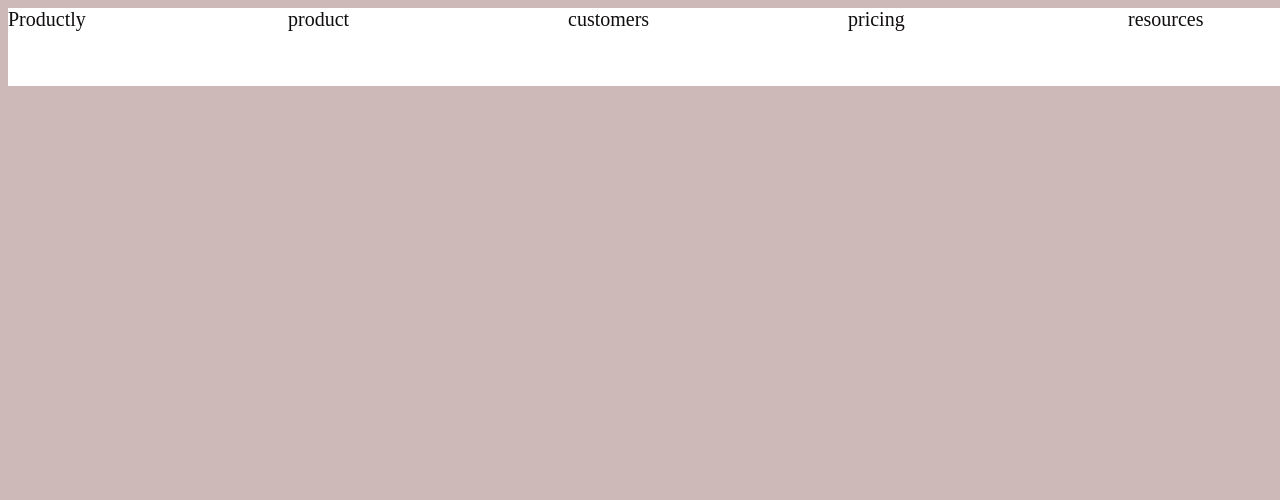
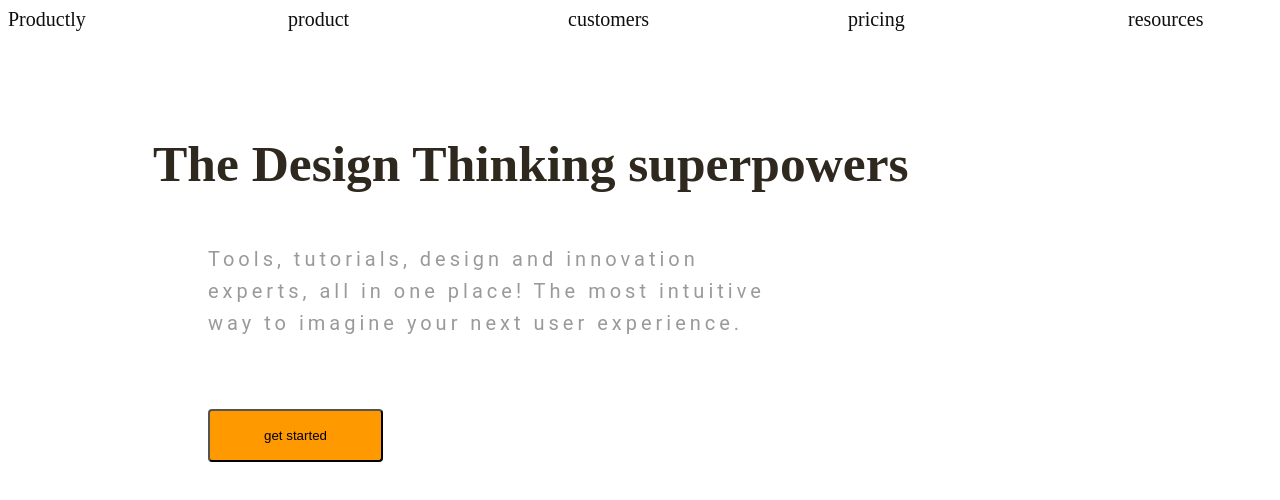
Before and after one commit to Schvea/V6, a plain HTML site: page index.html in a window 1280 px wide. Shown: the top 500 px of the page. Drawn offline with Linux system fonts and the light colour scheme.

Commit message:
testar, lagt bas till strukturen

```diff
--- a/index.html
+++ b/index.html
@@ -13,12 +13,24 @@
         <div class="header header-one">
             <div class="header header-productly">Productly</div>
             <div class="header header-product">product</div>
-            <div class="header header-customers"> customers</div>
+            <div class="header header-customers">customers</div>
             <div class="header header-pricing">pricing</div>
-            <div class="header header-resources"> resources</div>
+            <div class="header header-resources">resources</div>
         </div>
 
     </header>
+    <main>
+        <section>
+            <div class="header-three">
+                <h3>The Design Thinking superpowers</h3>
+            </div>
+            <p class="main-info">Tools, tutorials, design and innovation experts, all in one place! The most intuitive
+                way to imagine your next user experience.</p>
+            <button class="main-btn">get started</button>
+        </section>
+        <section>
+        </section>
+    </main>
 </body>
 
 </html>
--- a/style/style.css
+++ b/style/style.css
@@ -2,7 +2,7 @@ body {
     display: flex;
     flex-wrap: wrap;
     max-width: 1000px;
-    background-color: rgb(206, 185, 185);
+    background-color: rgb(255, 255, 255);
 }
 
 .header {
@@ -14,3 +14,58 @@ body {
     font-size: 20px;
     display: flex;
 }
+
+section {
+    display: inline-block;
+}
+
+.header-three {
+    margin-left: 145px;
+    color: #2F281E;
+    font-family: Poppins;
+    font-size: 44px;
+    font-style: normal;
+    font-weight: 700;
+    line-height: 54px;
+    /* 122.727% */
+}
+
+.main-title {
+    max-width: 495px;
+    width: 100%;
+    margin-top: 211px;
+    margin-left: 200px;
+    color: #1B0A42;
+    font-family: 'Ramaraja', serif;
+    font-size: 120px;
+    font-style: normal;
+    font-weight: normal;
+    line-height: 76px;
+    letter-spacing: 0.02em;
+}
+
+.main-info {
+    max-width: 583px;
+    width: 100%;
+    margin-top: 10px;
+    margin-left: 200px;
+    color: #9A9A9A;
+    font-family: 'Roboto', sans-serif;
+    ;
+    font-size: 20px;
+    font-style: normal;
+    font-weight: normal;
+    line-height: 32px;
+    letter-spacing: 0.2em;
+}
+
+.main-btn {
+    border-radius: 4px;
+    background: #F90;
+    width: 175px;
+    height: 53px;
+    flex-shrink: 0;
+    text-align: center;
+    margin-top: 50px;
+    margin-left: 200px;
+}
```
